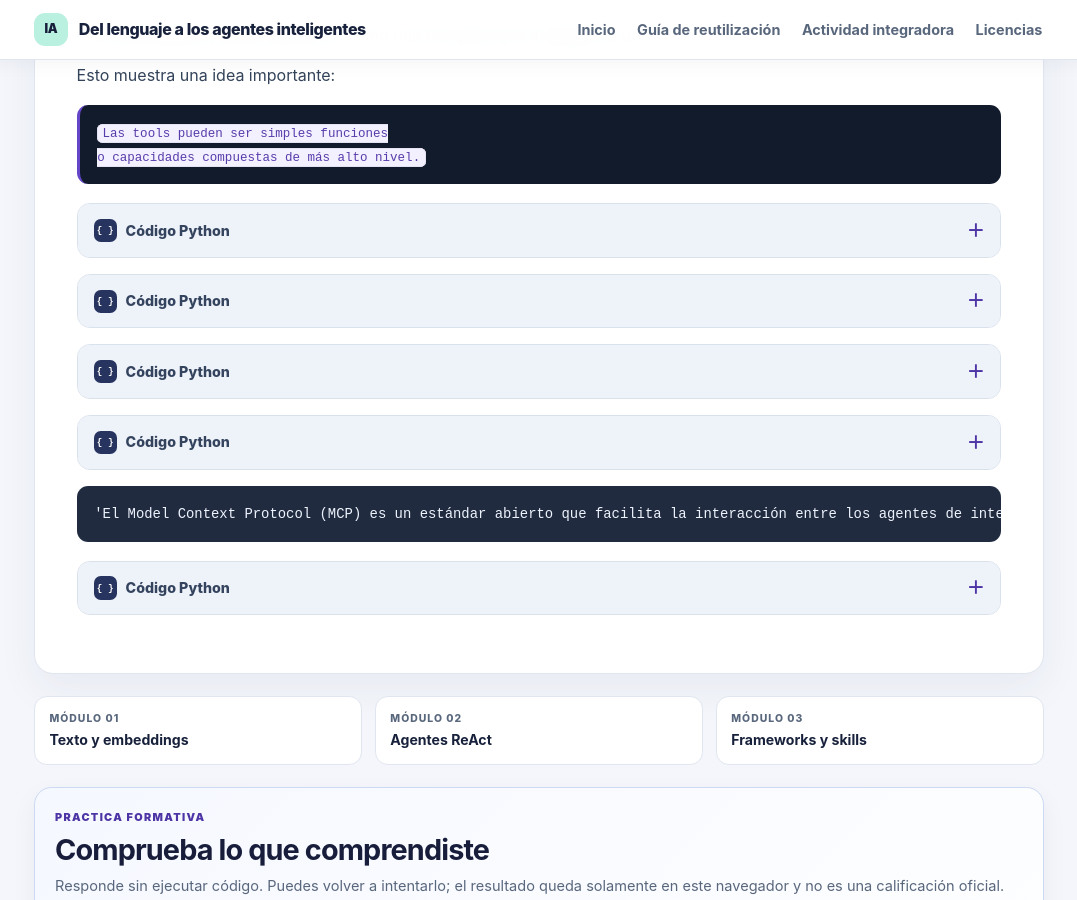
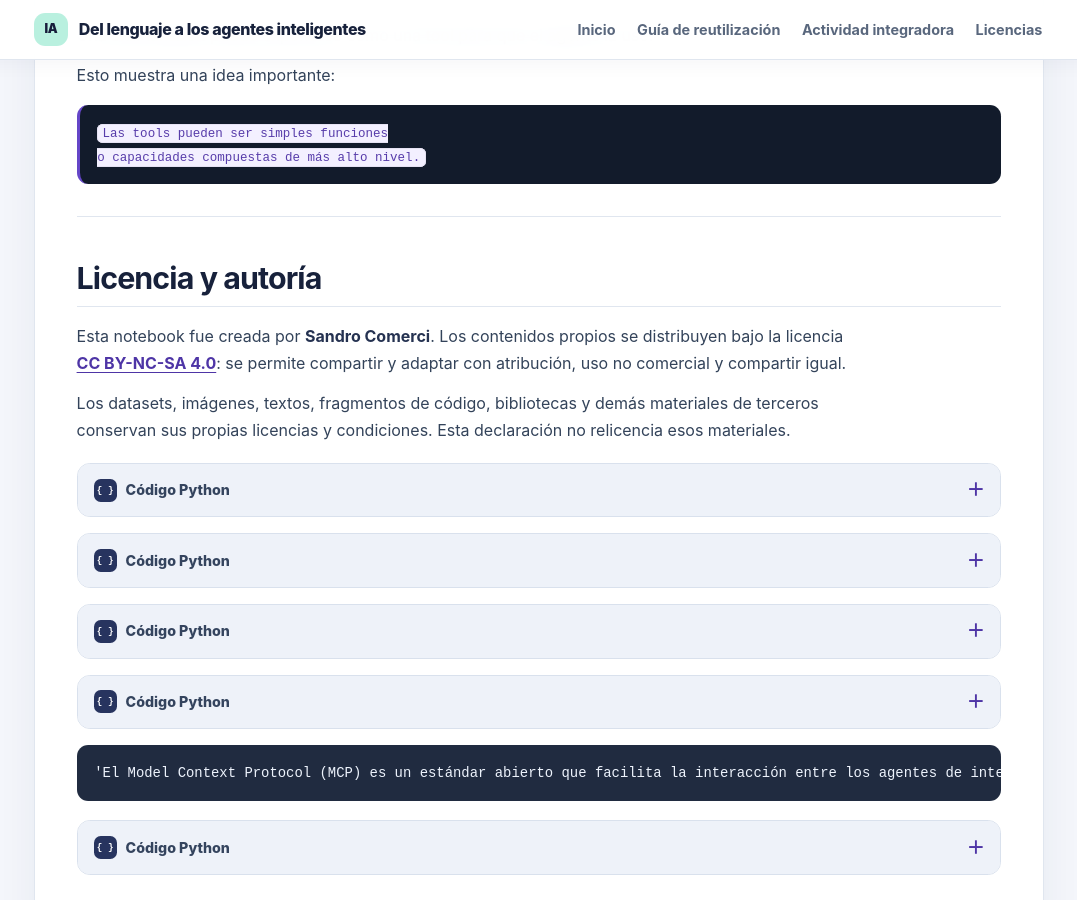
Before and after one commit to comercisandro/RecursoEducativoAbierto, a Jekyll site: the page modulos_html/03-frameworks-skills.html, which Jekyll copies as it is, in a window 1280 px wide and 900 px high, scrolled down 10680 px. Shown: the whole window, without its empty margins (101-1178 px from the left). Built offline with Jekyll 4.4.1, drawn with Linux system fonts in a browser that asks for light colours.

Commit message:
Add licenses to notebook closing sections

```diff
--- a/modulos_html/01-word2vec.html
+++ b/modulos_html/01-word2vec.html
@@ -1095,6 +1095,10 @@ print(&quot;La palabra que completa la analog&#237;a &#39;homero es a bart como
 <li>Ejemplo cl&#225;sico: <em>“doctor”</em> cercano a <em>“man”</em> y <em>“nurse”</em> cercano a <em>“woman”</em>.  </li>
 </ul>
 <p>En resumen, los embeddings est&#225;ticos fueron un gran avance, pero no son capaces de capturar el <strong>significado din&#225;mico</strong> de las palabras seg&#250;n el contexto en el que aparecen.</p>
+<hr>
+<h2>Licencia y autor&#237;a</h2>
+<p>Esta notebook fue creada por <strong>Sandro Comerci</strong>. Los contenidos propios se distribuyen bajo la licencia <a href="https://creativecommons.org/licenses/by-nc-sa/4.0/deed.es" rel="noopener noreferrer">CC BY-NC-SA 4.0</a>: se permite compartir y adaptar con atribuci&#243;n, uso no comercial y compartir igual.</p>
+<p>Los datasets, im&#225;genes, textos, fragmentos de c&#243;digo, bibliotecas y dem&#225;s materiales de terceros conservan sus propias licencias y condiciones. Esta declaraci&#243;n no relicencia esos materiales.</p>
 
 </article>
 </section>
--- a/modulos_html/02-agente-react.html
+++ b/modulos_html/02-agente-react.html
@@ -892,6 +892,10 @@ Estos enlaces te proporcionar&#225;n informaci&#243;n variada sobre la serie, de
 <li><strong>Workflow Agents:</strong> agentes organizados como grafos o flujos de estados.</li>
 <li><strong>RAG Agents:</strong> agentes conectados a bases de conocimiento externas.</li>
 </ul>
+<hr>
+<h2>Licencia y autor&#237;a</h2>
+<p>Esta notebook fue creada por <strong>Sandro Comerci</strong>. Los contenidos propios se distribuyen bajo la licencia <a href="https://creativecommons.org/licenses/by-nc-sa/4.0/deed.es" rel="noopener noreferrer">CC BY-NC-SA 4.0</a>: se permite compartir y adaptar con atribuci&#243;n, uso no comercial y compartir igual.</p>
+<p>Los datasets, im&#225;genes, textos, fragmentos de c&#243;digo, bibliotecas y dem&#225;s materiales de terceros conservan sus propias licencias y condiciones. Esta declaraci&#243;n no relicencia esos materiales.</p>
 
 </article>
 <details class="code-cell"><summary>Código Python</summary><pre><code>import pandas as pd
--- a/modulos_html/03-frameworks-skills.html
+++ b/modulos_html/03-frameworks-skills.html
@@ -443,6 +443,10 @@ def research_skill(topic: str) -&gt; str:
 <p>Esto muestra una idea importante:</p>
 <pre class="markdown-code"><code>Las tools pueden ser simples funciones
 o capacidades compuestas de m&#225;s alto nivel.</code></pre>
+<hr>
+<h2>Licencia y autor&#237;a</h2>
+<p>Esta notebook fue creada por <strong>Sandro Comerci</strong>. Los contenidos propios se distribuyen bajo la licencia <a href="https://creativecommons.org/licenses/by-nc-sa/4.0/deed.es" rel="noopener noreferrer">CC BY-NC-SA 4.0</a>: se permite compartir y adaptar con atribuci&#243;n, uso no comercial y compartir igual.</p>
+<p>Los datasets, im&#225;genes, textos, fragmentos de c&#243;digo, bibliotecas y dem&#225;s materiales de terceros conservan sus propias licencias y condiciones. Esta declaraci&#243;n no relicencia esos materiales.</p>
 
 </article>
 <details class="code-cell"><summary>Código Python</summary><pre><code>@tool
```
Also changed, not shown: 3 other files.
